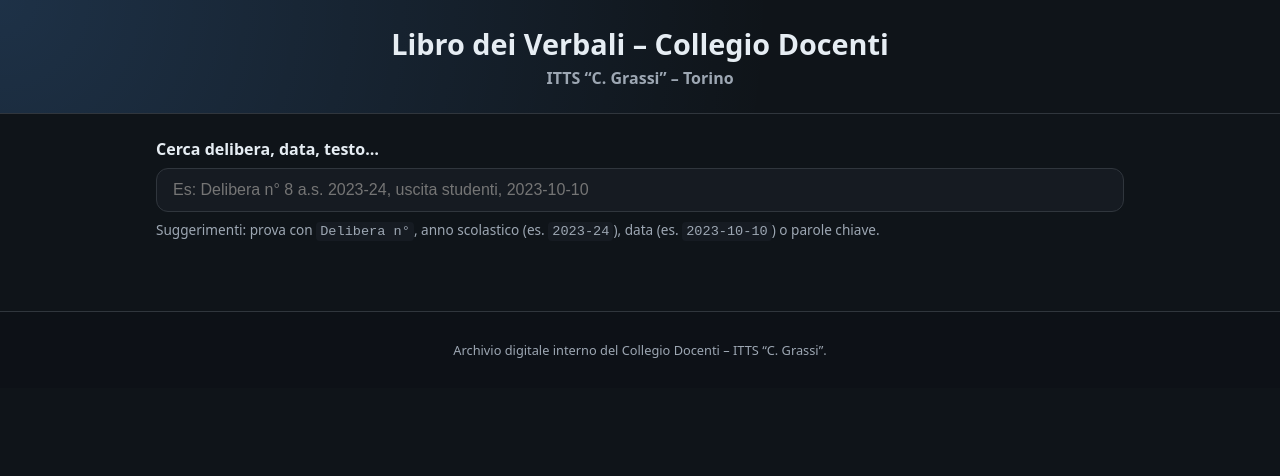
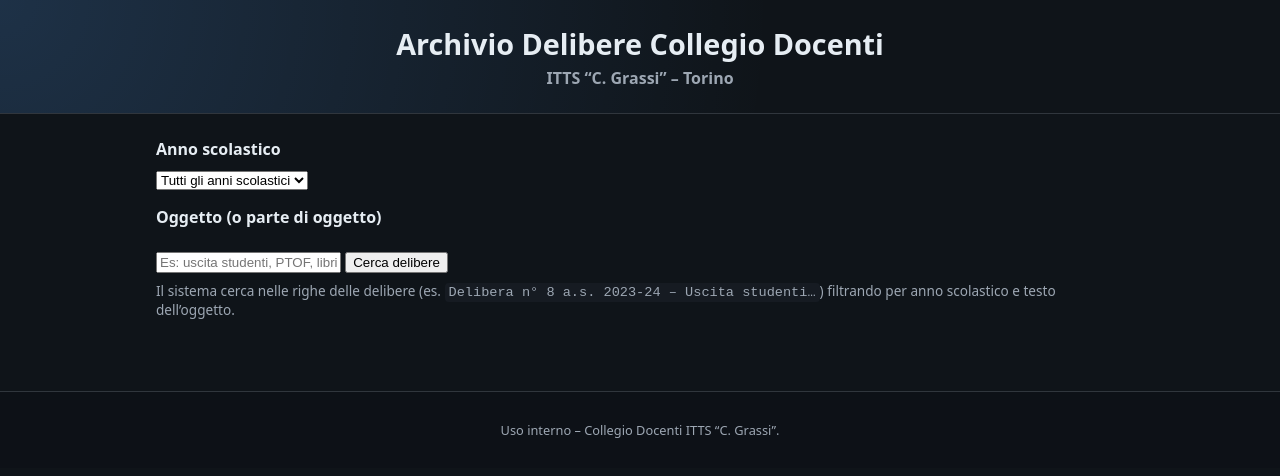
Before and after one commit to fabcar/VerbaliCdc, a plain HTML site: page index.html in a window 1280 px wide. Drawn offline with nearby package versions, Linux system fonts and the light colour scheme.

Commit message:
Update title and header content in index.htmlddd

```diff
--- a/index.html
+++ b/index.html
@@ -2,33 +2,42 @@
 <html lang="it">
 <head>
   <meta charset="UTF-8">
-  <title>Libro Verbali – Collegio Docenti ITTS “C. Grassi”</title>
+  <title>Verbali – Collegio Docenti ITTS “C. Grassi”</title>
   <meta name="viewport" content="width=device-width, initial-scale=1.0">
   <link rel="stylesheet" href="style.css">
-  <script src="https://unpkg.com/lunr/lunr.js"></script>
 </head>
 <body>
   <header>
-    <h1>Libro dei Verbali – Collegio Docenti</h1>
+    <h1>Archivio Delibere Collegio Docenti</h1>
     <h2>ITTS “C. Grassi” – Torino</h2>
   </header>
 
   <main>
     <section class="search-section">
-      <label for="search">Cerca delibera, data, testo…</label>
-      <input id="search" type="text" placeholder="Es: Delibera n° 8 a.s. 2023-24, uscita studenti, 2023-10-10">
+      <label for="anno">Anno scolastico</label>
+      <select id="anno">
+        <option value="">Tutti gli anni scolastici</option>
+        <!-- Le opzioni verranno riempite in automatico da search.js -->
+      </select>
+
+      <label for="oggetto" style="margin-top:1rem;">Oggetto (o parte di oggetto)</label>
+      <input id="oggetto" type="text" placeholder="Es: uscita studenti, PTOF, libri di testo…">
+
+      <button id="cerca" style="margin-top:1rem;">Cerca delibere</button>
+
       <p class="hint">
-        Suggerimenti: prova con <code>Delibera n°</code>, anno scolastico (es. <code>2023-24</code>), data (es. <code>2023-10-10</code>) o parole chiave.
+        Il sistema cerca nelle righe delle delibere (es. <code>Delibera n° 8 a.s. 2023-24 – Uscita studenti…</code>)
+        filtrando per anno scolastico e testo dell’oggetto.
       </p>
     </section>
 
     <section id="results" class="results-section">
-      <!-- risultati della ricerca -->
+      <!-- qui compaiono i risultati -->
     </section>
   </main>
 
   <footer>
-    <p>Archivio digitale interno del Collegio Docenti – ITTS “C. Grassi”.</p>
+    <p>Uso interno – Collegio Docenti ITTS “C. Grassi”.</p>
   </footer>
 
   <script src="search.js"></script>
```
